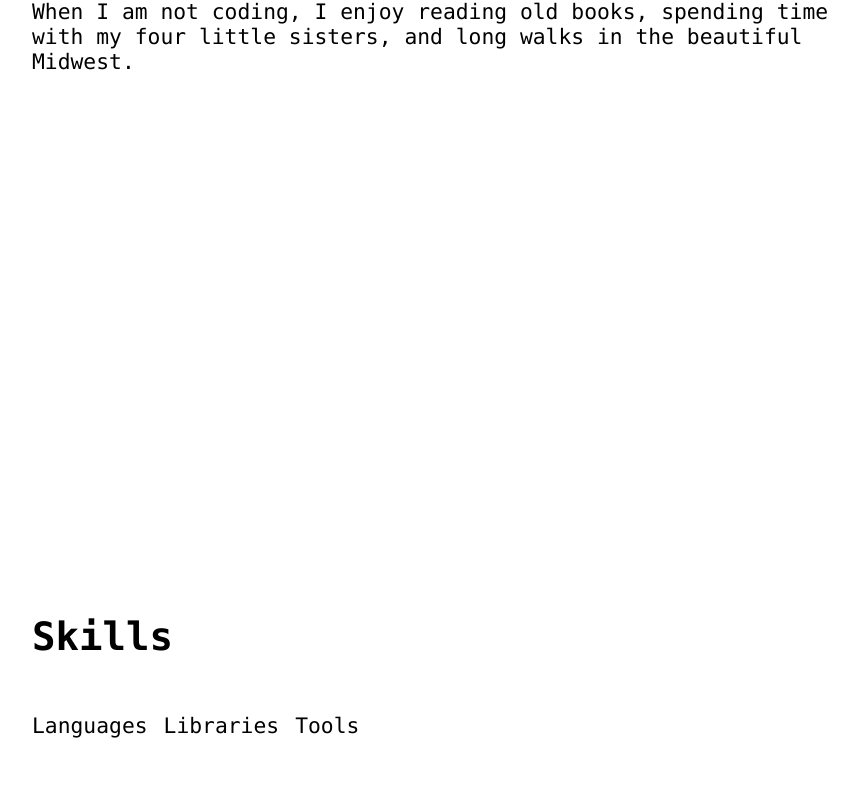
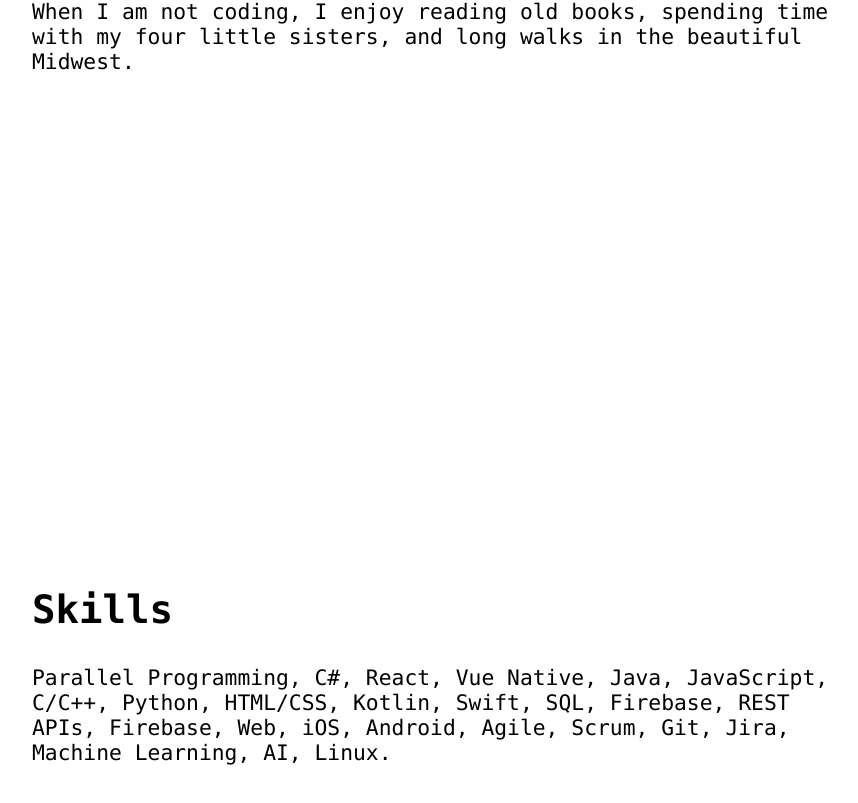
Before and after one commit to sarahcalvis/portfolio, a React (Create React App) app: page / in a window 1280 px wide. Shown: the part 1337-2140 px from the top of the page, without its empty margins (48-906 px from the left). Built offline with nearby package versions, Linux system fonts and the light colour scheme.

Commit message:
Skills section

```diff
--- a/src/components/Skills.js
+++ b/src/components/Skills.js
@@ -1,21 +1,45 @@
 import React from 'react';
 
+let skills = [
+  'Parallel Programming',
+  'C#',
+  'React',
+  'Vue Native',
+  'Java',
+  'JavaScript',
+  'C/C++',
+  'Python',
+  'HTML/CSS',
+  'Kotlin',
+  'Swift',
+  'SQL',
+  'Firebase',
+  'REST APIs',
+  'Firebase',
+  'Web',
+  'iOS',
+  'Android',
+  'Agile',
+  'Scrum',
+  'Git',
+  'Jira',
+  'Machine Learning',
+  'AI',
+  'Linux'
+]
 export default function Skills() {
+  let skillsString = '';
+
+  for (let skill in skills) {
+    skillsString += skills[skill]
+    skillsString += parseFloat(skill) === parseFloat(skills.length - 1) ? '.' : ', '
+  }
+
   return (
     <div id='section' >
       <div id='vertical-center' >
         <h2>Skills</h2>
-        <div id='horizontal'>
-          <div id='col-padding'>
-            <p>Languages</p>
-          </div>
-          <div id='col-padding'>
-            <p>Libraries</p>
-          </div>
-          <div id='col-padding'>
-            <p>Tools</p>
-          </div>
-        </div>
+        <p>{skillsString}</p>
       </div>
     </div>
   )
--- a/src/index.css
+++ b/src/index.css
@@ -16,7 +16,7 @@ p {
 }
 
 #col-padding {
-  margin-right: 1rem;
+  margin-right: 2rem;
 }
 
 #section {
```
